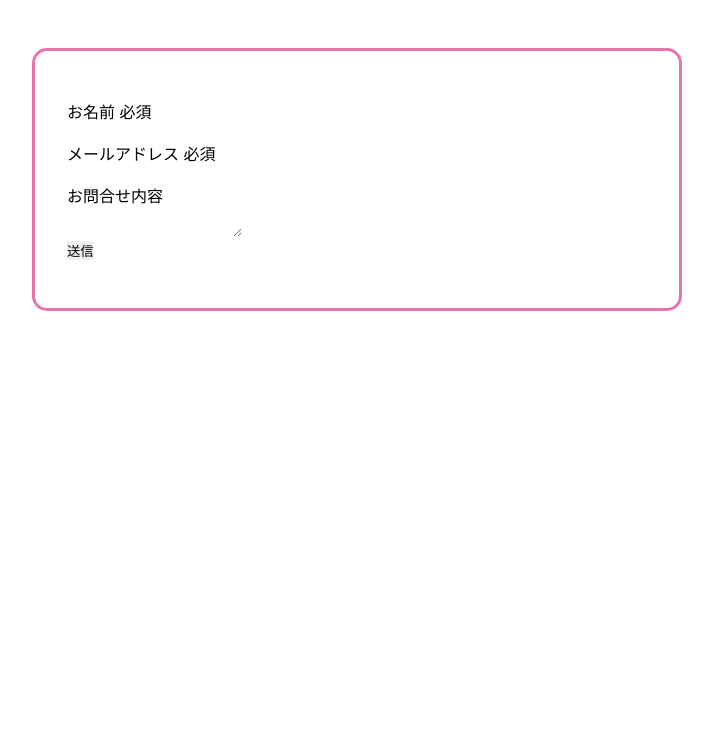
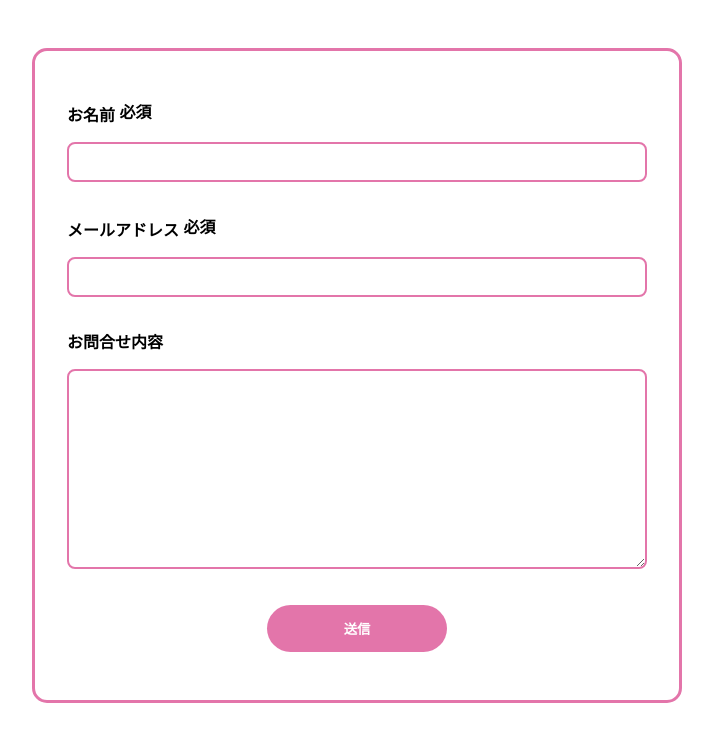
Before and after one commit to gadgeski/Simple_FormDesign, a plain HTML site: page index.html in a window 1280 px wide. Shown: the whole page, without its empty margins (283-996 px from the left). Drawn offline with Linux system fonts and the light colour scheme.

Commit message:
Updated style.css

```diff
--- a/style.css
+++ b/style.css
@@ -53,3 +53,60 @@ body {
   border-radius: 15px;
   padding: 3rem 2rem;
 }
+
+.form-inner {
+  margin-bottom: 2rem;
+}
+
+.form-label {
+  font-weight: bold;
+  margin-bottom: 1rem;
+}
+
+.form-label label {
+  vertical-align: middle;
+}
+
+.requied {
+  display: inline-block;
+  background: #e375aa;
+  color: #fff;
+  font-size: 0.75rem;
+  padding: 0.2rem;
+  margin-left: 0.5rem;
+  vertical-align: middle;
+}
+
+.radio-inner {
+  display: inline-block;
+  margin-right: 1rem;
+}
+
+input[type="text"],
+input[type="email"] {
+  width: 100%;
+  height: 40px;
+  border: 2px solid #e375aa;
+  border-radius: 8px;
+  padding: 1rem;
+}
+
+textarea {
+  width: 100%;
+  height: 200px;
+  border: 2px solid #e375aa;
+  border-radius: 8px;
+  padding: 1rem;
+}
+
+.form-btn {
+  display: block;
+  width: 180px;
+  background: #e375aa;
+  color: #fff;
+  font-weight: bold;
+  text-align: center;
+  border-radius: 30px;
+  padding: 0.9rem 0;
+  margin: 0 auto;
+}
```
